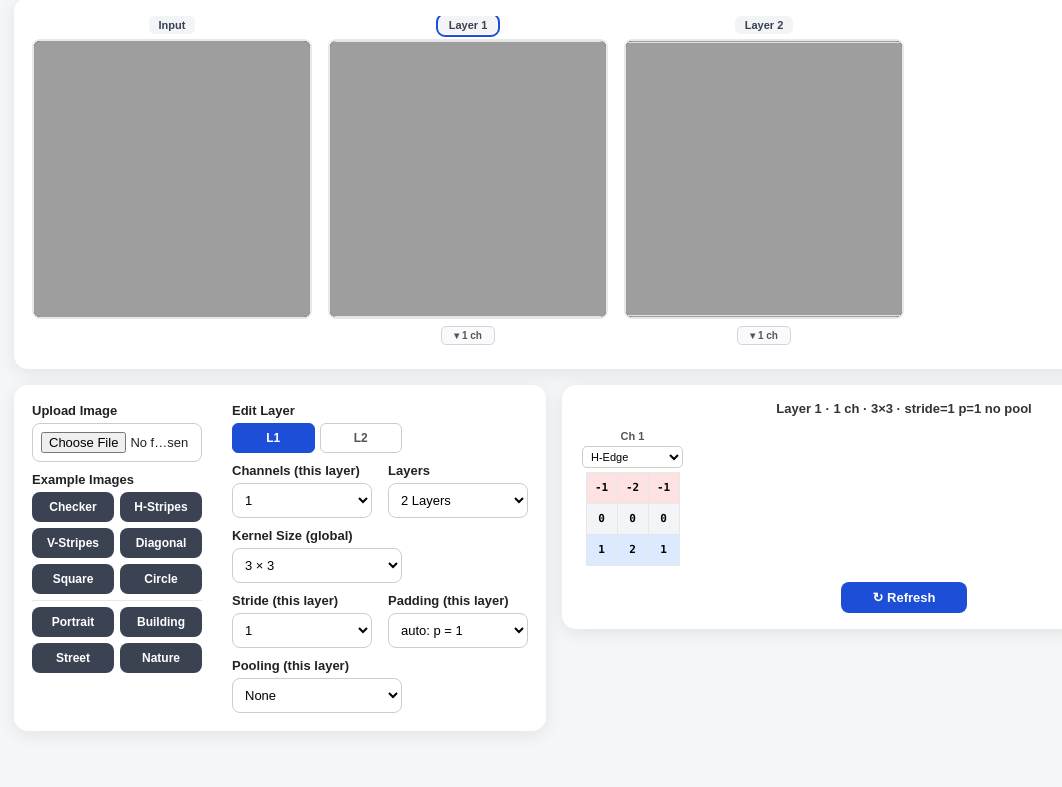
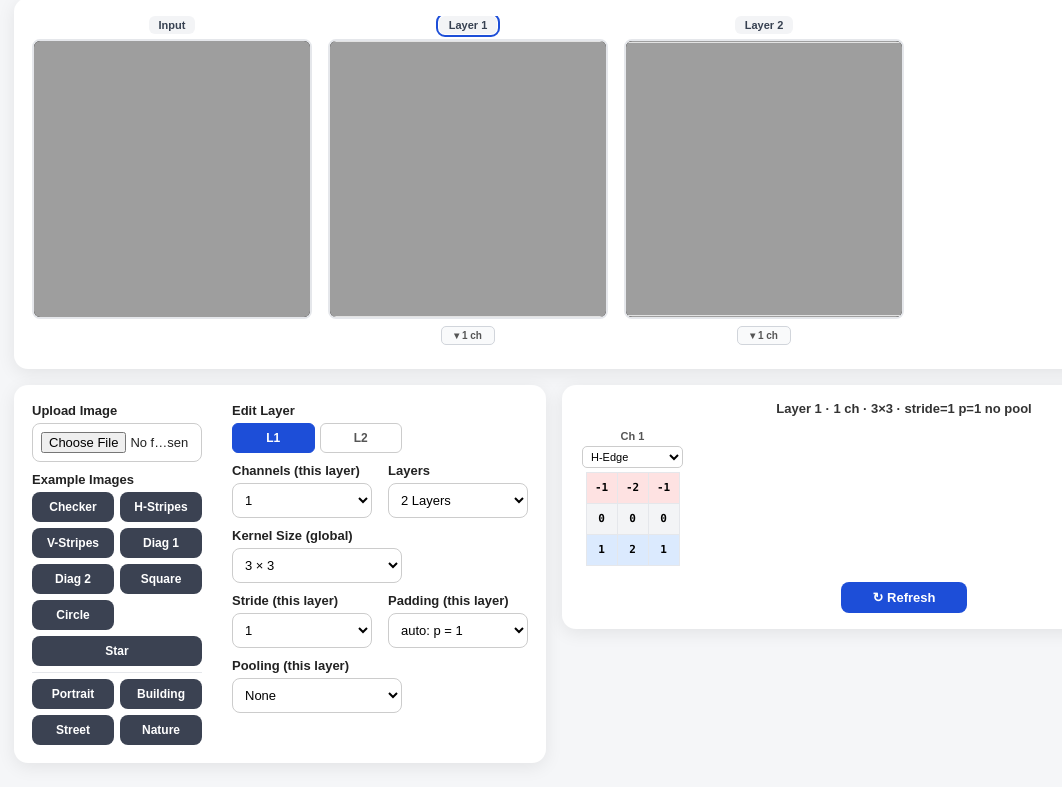
Before and after one commit to kjkjdhy/cnn_demo, a plain HTML site: page index.html in a window 1280 px wide. Shown: the part 77-864 px from the top of the page, without its empty margins (10-1072 px from the left). Before the commit the page ends 832 px from the top, so only its background shows below. Drawn offline with Linux system fonts and the light colour scheme.

Commit message:
added star

```diff
--- a/index.html
+++ b/index.html
@@ -126,9 +126,11 @@
               <button onclick="loadSynthetic('checkerboard')">Checker</button>
               <button onclick="loadSynthetic('h-stripes')">H-Stripes</button>
               <button onclick="loadSynthetic('v-stripes')">V-Stripes</button>
-              <button onclick="loadSynthetic('diag-stripes')">Diagonal</button>
+              <button onclick="loadSynthetic('diag1')">Diag 1</button>
+              <button onclick="loadSynthetic('diag-stripes')">Diag 2</button>
               <button onclick="loadSynthetic('square')">Square</button>
               <button onclick="loadSynthetic('circle')">Circle</button>
+              <button onclick="loadSynthetic('star')" style="grid-column:1/-1">Star</button>
             </div>
             <div class="preset-divider"></div>
             <div class="preset-buttons">
@@ -808,7 +810,21 @@
         for (let x = 0; x < S; x += stripe * 2)
           ctx.fillRect(x, 0, stripe, S);
 
+      } else if (type === 'diag1') {
+        // "/" direction: stripes perpendicular to diag-stripes
+        const img = ctx.getImageData(0, 0, S, S);
+        const d = img.data;
+        for (let y = 0; y < S; y++)
+          for (let x = 0; x < S; x++) {
+            const v = (((x - y) % (stripe * 2)) + stripe * 2) % (stripe * 2) < stripe ? 255 : 0;
+            const i = (y * S + x) * 4;
+            d[i] = d[i + 1] = d[i + 2] = v;
+            d[i + 3] = 255;
+          }
+        ctx.putImageData(img, 0, 0);
+
       } else if (type === 'diag-stripes') {
+        // "\" direction
         const img = ctx.getImageData(0, 0, S, S);
         const d = img.data;
         for (let y = 0; y < S; y++)
@@ -831,6 +847,21 @@
         ctx.beginPath();
         ctx.arc(S / 2, S / 2, Math.round(S * 0.35), 0, Math.PI * 2);
         ctx.stroke();
+
+      } else if (type === 'star') {
+        const cx = S / 2, cy = S / 2;
+        const outerR = Math.round(S * 0.4);
+        const innerR = Math.round(outerR * 0.382); // ratio for regular 5-pointed star
+        ctx.beginPath();
+        for (let i = 0; i < 10; i++) {
+          const angle = (i * Math.PI / 5) - Math.PI / 2;
+          const r = i % 2 === 0 ? outerR : innerR;
+          const px = cx + r * Math.cos(angle);
+          const py = cy + r * Math.sin(angle);
+          i === 0 ? ctx.moveTo(px, py) : ctx.lineTo(px, py);
+        }
+        ctx.closePath();
+        ctx.fill();
       }
 
       originalImageData = c.getContext('2d').getImageData(0, 0, S, S);
```
